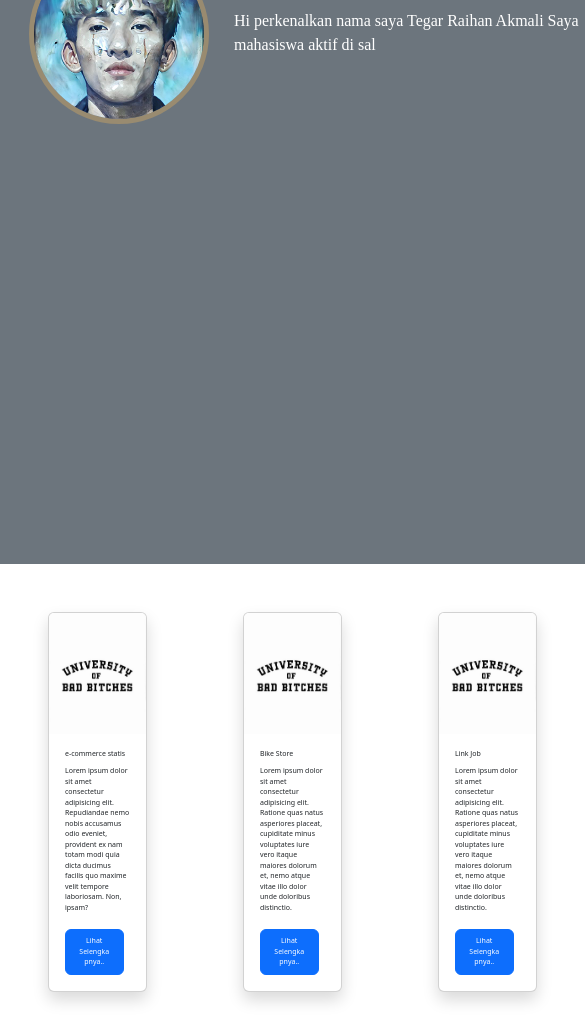
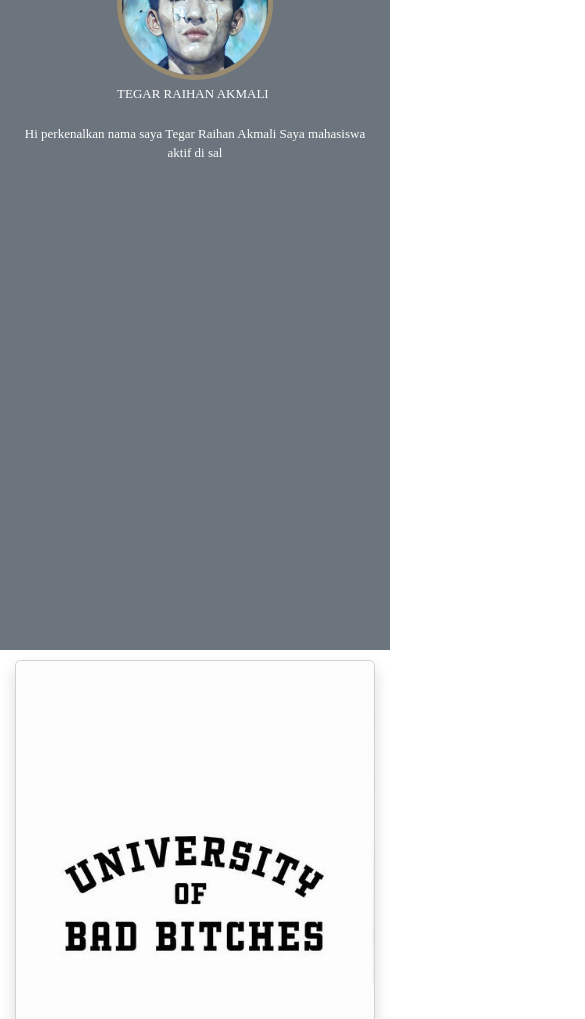
Before and after one commit to tegarraihann/about-me, a plain HTML site: page index.html in a window 390 px wide. Shown: the part 290-1309 px from the top of the page, 585 px wide, since content can reach past the window. Drawn offline with nearby package versions, Linux system fonts and the light colour scheme; a web font is replaced by a local one.

Commit message:
update responsive device low

```diff
--- a/index.html
+++ b/index.html
@@ -35,8 +35,8 @@
         <h2>TEGAR RAIHAN AKMALI</h2><br>
         <p class="teks"></p>
     </div>
-    <section class="container-card scrollspy d-flex" id="scrollspyHeading1">
-        <div class="card m-5 shadow" style="width: 18rem;">
+    <section class="container-card scrollspy " id="scrollspyHeading1">
+        <div class="card shadow">
             <img src="asset/test.jpg" class="card-img-top" alt="...">
             <div class="card-body">
               <h5 class="card-title">e-commerce statis</h5>
@@ -44,7 +44,7 @@
               <a href="#" class="btn btn-primary">Lihat Selengkapnya..</a>
             </div>
           </div>
-        <div class="card m-5 shadow" style="width: 18rem;">
+        <div class="card shadow">
             <img src="asset/test.jpg" class="card-img-top" alt="...">
             <div class="card-body">
               <h5 class="card-title">Bike Store</h5>
@@ -52,7 +52,7 @@
               <a href="#" class="btn btn-primary">Lihat Selengkapnya..</a>
             </div>
           </div>
-        <div class="card m-5 shadow" style="width: 18rem;">
+        <div class="card  shadow">
             <img src="asset/test.jpg" class="card-img-top" alt="...">
             <div class="card-body">
               <h5 class="card-title">Link Job</h5>
--- a/style.css
+++ b/style.css
@@ -106,84 +106,68 @@ footer{
     height: 180px;
 }
 
-    @media screen and (min-width: 375px) {
+    @media (min-width: 375px) {
 
-        .navbar{
-            width: 150%;
+
+        .image-profile > img{
+            width: 40%;
+            height: 19%;
+            margin-left: 30%;
+            margin-top: 20%;
+
         }
 
-        .navbar-brand{
+        .image-profile > h2{
+            margin-left: 30%;
             font-size: small;
-            font-weight: bold;
+            margin-top: 5%;
+                display: inline;
         }
 
-        .nav-link{
-            /* margin-left: 50%; */
-            width: 90px;
-            height: 100%;
+        .image-profile > p{
+            /* color: black; */
+            margin-left: 5%;
+            margin-right: 5%;
+            font-size: small;
+            margin-top: 5%;
+            text-align: center;
+        }
+
+        .container-card{
+            height: 200%;
+            margin: 5px;
+        }
+
+        .card{
+            margin-left: 5px;
+            margin-right: 5px;
+            height: 10%;
+            margin: 10px;
+            /* background-color: red; */
+        }
+/*
+        .card > img{
+            width: ;
+
+        } */
+
+        .card-body{
+            height: 300px;
+            width: 100%;
+        }
+
+        .card-body > .card-title{
             font-size: small;
         }
 
-        .image-profile{
-            width: 150%;
+        .card-body > .card-text{
+            font-size: small;
+            width: 100%;
         }
 
-        .image-profile > h2{
-            margin-left: 40%;
-            margin-top: -160px;
-            font-size: large;
+        .card-body > .btn{
+            width: 100%;
+            font-size: small;
+
         }
-
-        .image-profile > p{
-            margin-left: 40%;
-        }
-
-        img[alt='gambar-aing']{
-            width: 180px;
-            height: 180px;
-            margin-left: 5%;
-        }
-
-        .container-card{
-            width: 150%;
-        }
-
-        .card{
-            width: 500px;
-        }
-
-        .card-title{
-            font-size: 7px;
-        }
-
-        .card-text{
-            font-size: 7px;
-        }
-
-        .btn{
-            font-size: 7px;
-            width: 90%;
-        }
-
-        #contact{
-            width: 150%;
-            height: ;
-        }
-
-        .contact-us{
-            font-size: small;
-        }
-
-        .container-img-footer{
-            margin-left: -12%;
-        }
-
-        .container-img-footer > a{
-            width: 80px;
-        }
-
-        .text-footer{
-            font-size: small;
-        }
-
     }
```
